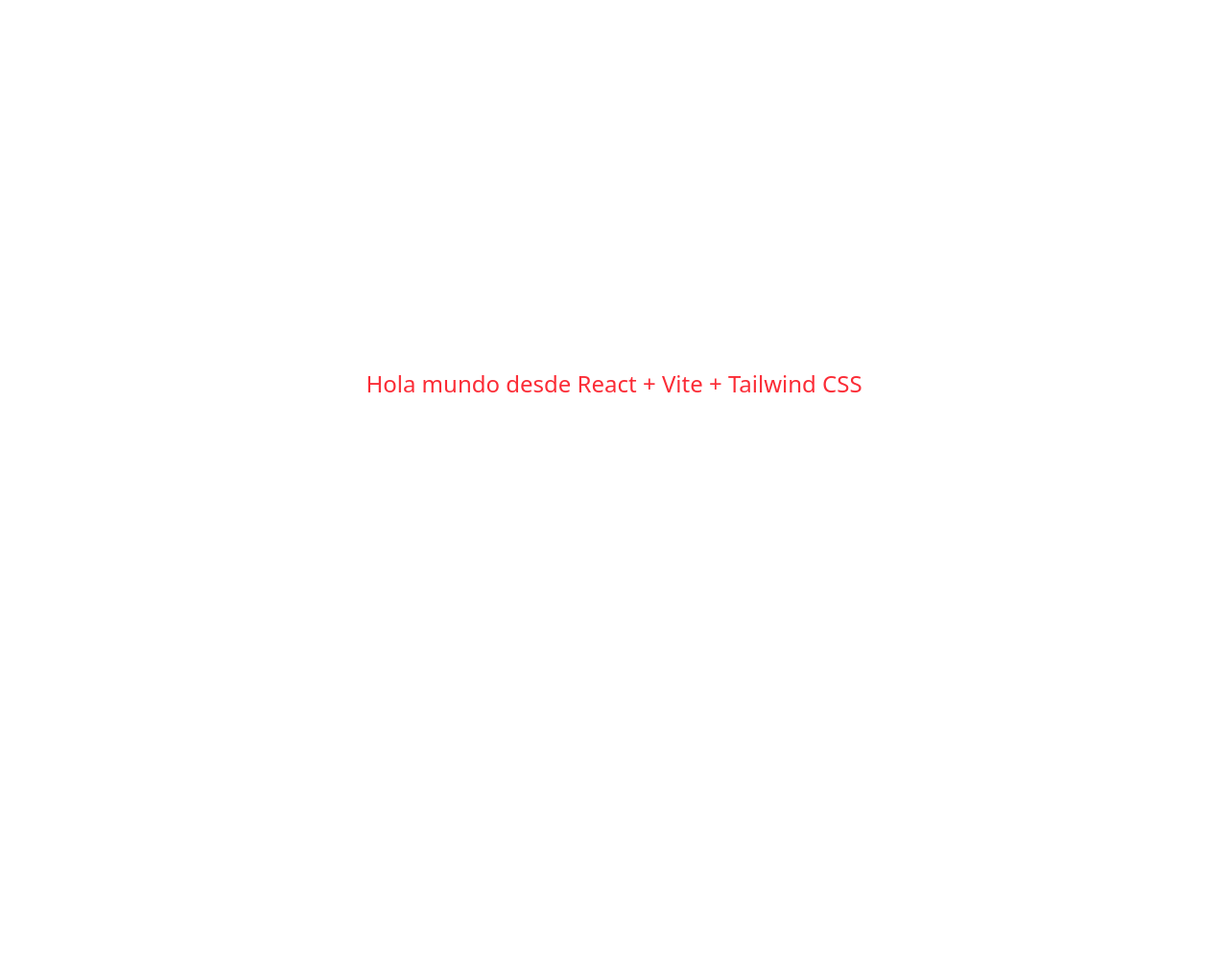
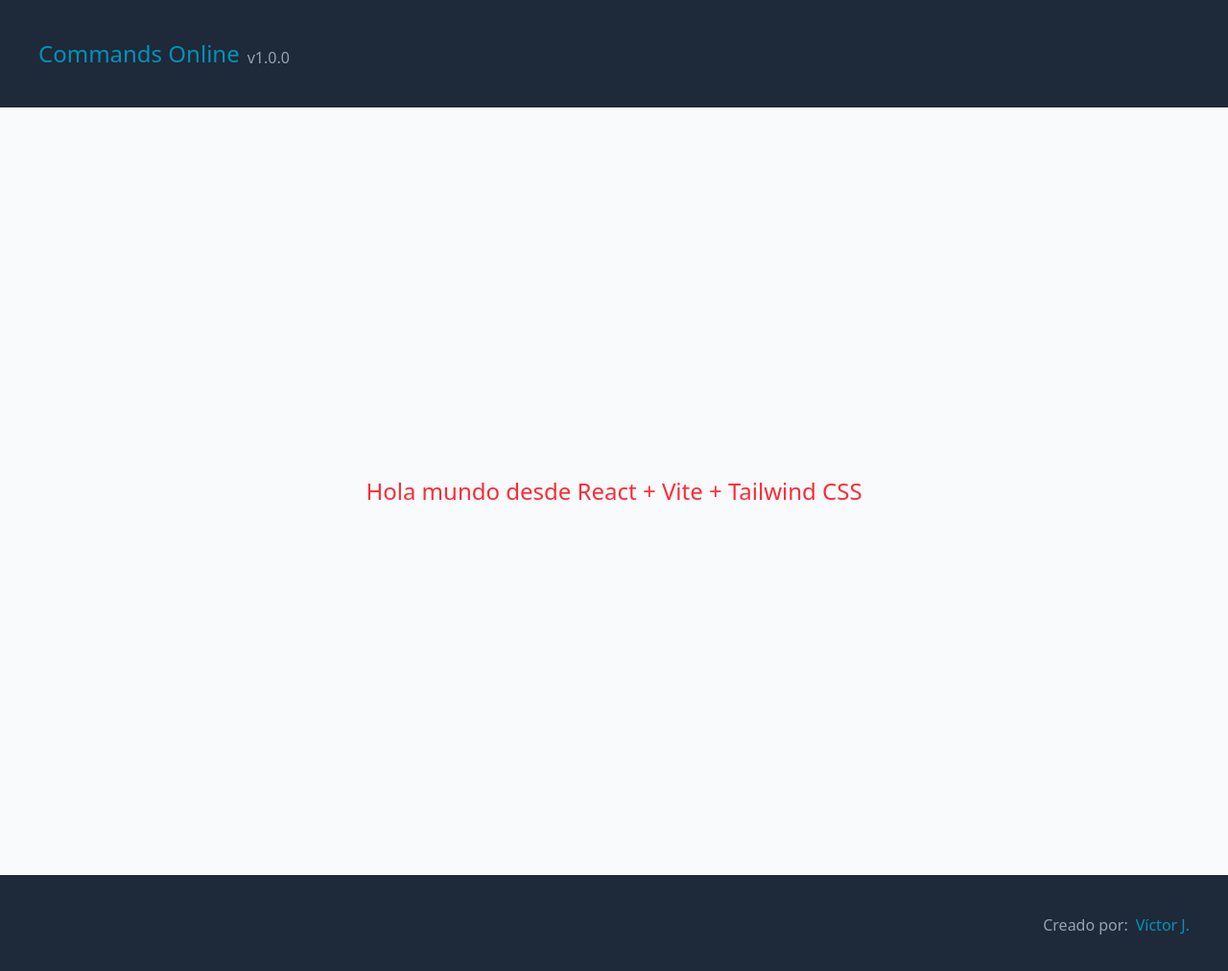
Before and after one commit to maximovj/commands-online, a React (Vite) app: page / in a window 1280 px wide. Shown: the top 1012 px of the page at 96% size. Before the commit the page ends 800 px from the top, so only its background shows below. Built offline with nearby package versions, Linux system fonts and the light colour scheme.

Commit message:
* feature: Se modifica App.jsx

```diff
--- a/src/App.jsx
+++ b/src/App.jsx
@@ -1,11 +1,19 @@
+import Header from "./components/Header";
+import Footer from "./components/Footer";
+import Container from "./components/Container";
+
 function App() {
   return (
     <>
-      <div className='h-screen flex flex-col items-center justify-center'>
-        <h1 className='text-center text-red-500 text-bold text-2xl'>
-          Hola mundo desde React + Vite + Tailwind CSS
-        </h1>
-      </div>
+      <Header />
+      <Container>
+        <div className='h-screen flex flex-col items-center justify-center'>
+          <h1 className='text-center text-red-500 text-bold text-2xl'>
+            Hola mundo desde React + Vite + Tailwind CSS
+          </h1>
+        </div>
+      </Container>
+      <Footer />
     </>
   )
 }
```
